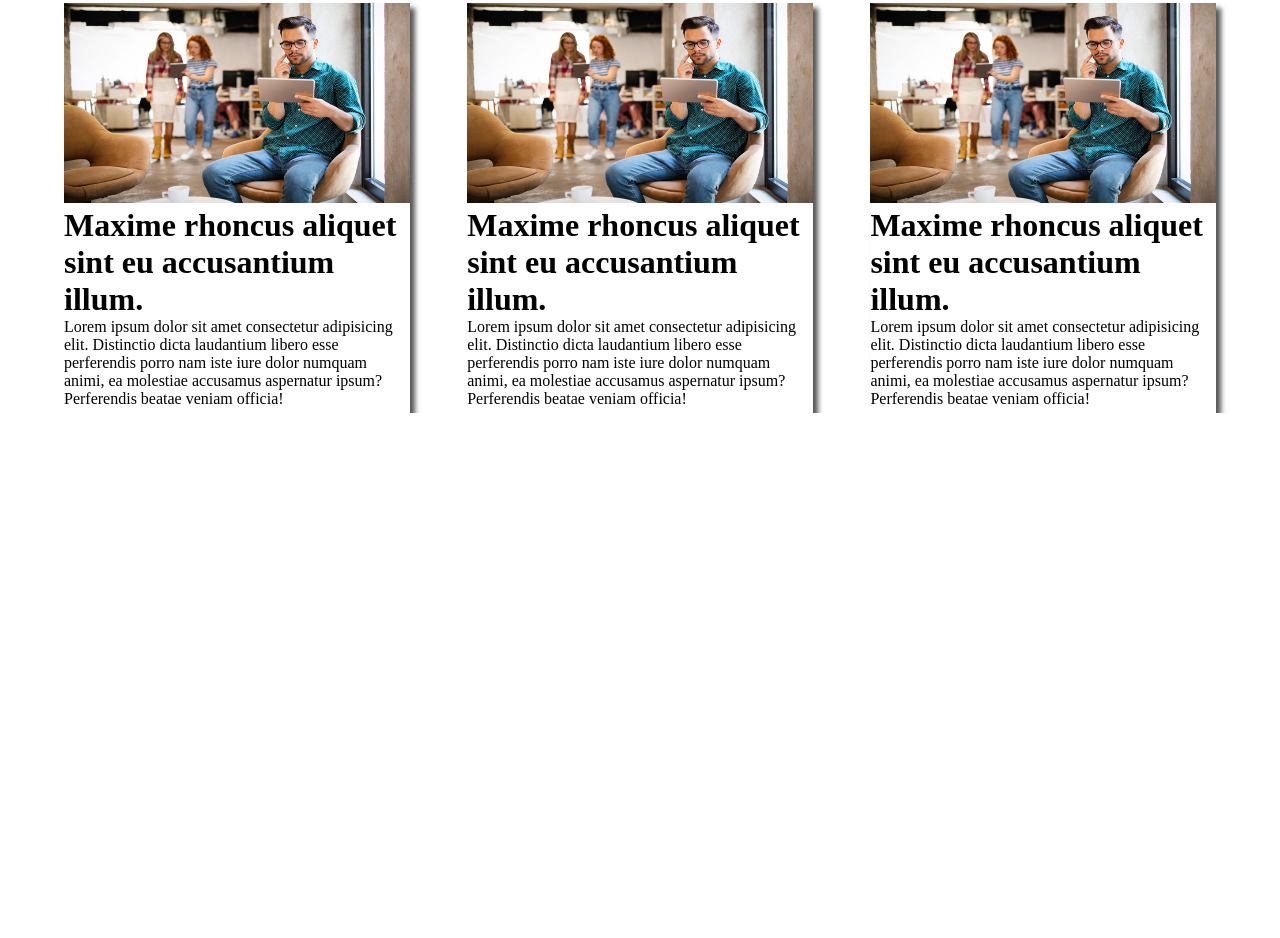
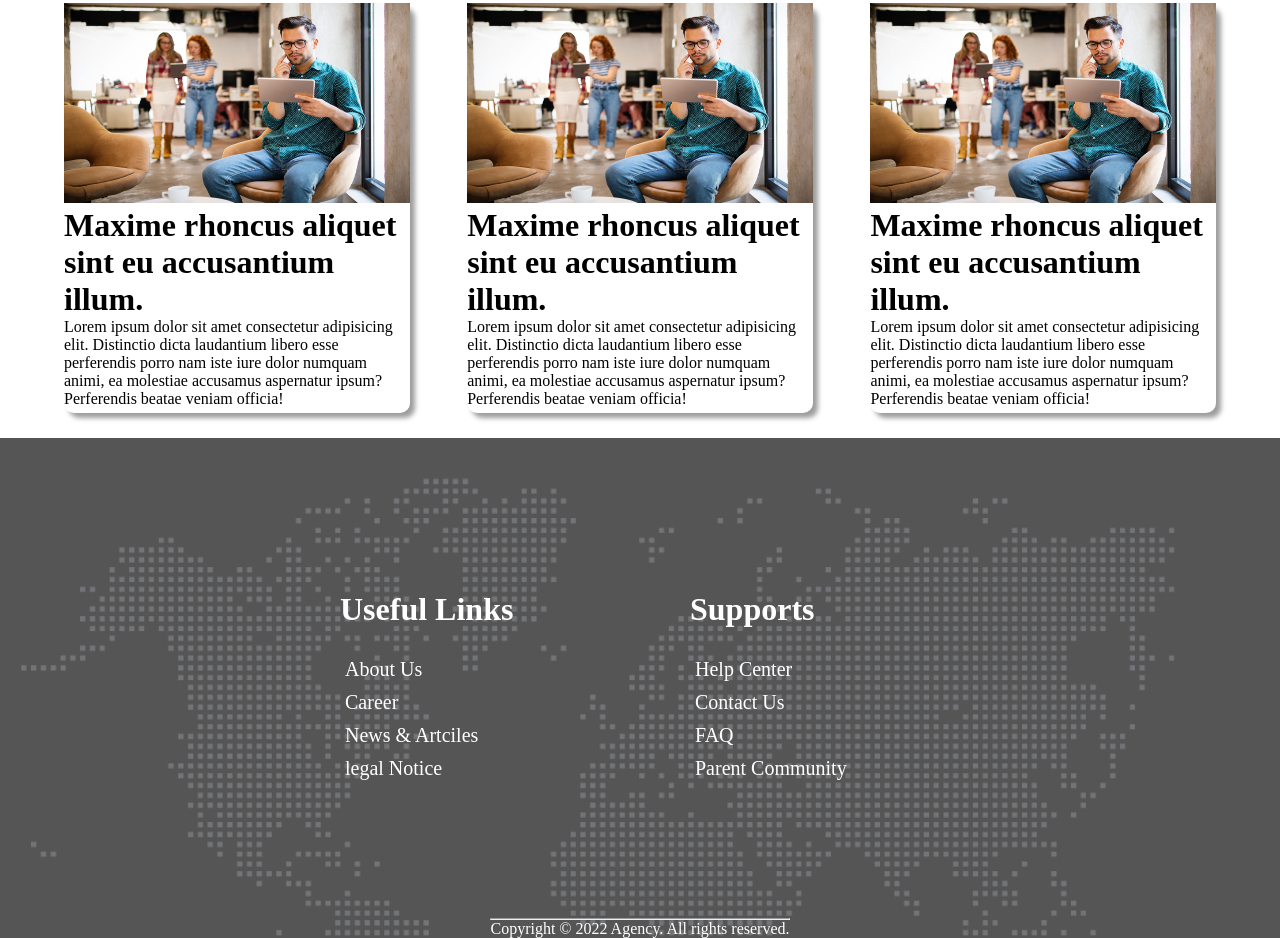
Before and after one commit to cpdminhaz/digital-agency, a plain HTML site: page index.html in a window 1280 px wide. Shown: the part 2142-3080 px from the top of the page. Before the commit the page ends 2555 px from the top, so only its background shows below. Drawn offline with Linux system fonts and the light colour scheme.

Commit message:
finished with some cheating

```diff
--- a/index.css
+++ b/index.css
@@ -116,9 +116,34 @@ nav {
 }
 
 .blog-1 {
-    height: 410px;width: 30%; box-shadow: 5px 5px 5px rgba(0, 0, 0, 0.669);
+    height: 410px;width: 30%;box-shadow: 5px 5px 5px rgba(0, 0, 0, 0.39); border-radius: 10px;
 }
 
 .blog-text {
     display: flex; justify-content: space-between;
 }
+
+
+/* Footer Styles */
+
+.footer {
+    background-color: rgba(0, 0, 0, 0.667);height: 500px;margin-top: 25px;position: relative;display: flex;justify-content: center;align-items: center;background-image:url('asset/image/footer-bg.png'); background-repeat:no-repeat; background-size: cover;
+}
+
+.footer2 {
+    height: 250px; width: 250px;margin-left: 50px;margin-right: 50px;position: static;display: flex;flex-direction: column;justify-content: center;color: white;
+}
+.footer2 a {
+    text-decoration: none;color:white;font-size: 20px;padding: 5px;
+}
+.footer3 {
+    height: 250px; width: 250px;margin-left: 50px;margin-right: 50px;position: static;display: flex;flex-direction: column;justify-content: center;color:white;
+}
+
+.footer3 a {
+    text-decoration: none;color:white;font-size: 20px;padding: 5px;padding-top;
+}
+
+.footers {
+    height: 250px; width: 250px;margin-left: 50px;margin-right: 50px;position: static;display: flex;flex-direction: column;justify-content: center;
+}
--- a/index.html
+++ b/index.html
@@ -146,9 +146,38 @@
 
         </div>
     </main>
+        <!-- Footer Section -->
+    <footer>
+        <div class="footer">
+            <!-- <div class="footers" style="margin-right: 20px;padding-right: 40px;">
+                <img src="asset/logo/logo.png" alt="">
+                <p style="font-size: 20px;">
+                    Auctor blandit dolorem primis eius odit soluta molestie? Malesuada elementum aut doloremque labo.
+                </p>
 
-    <footer>
-
+                <img src="" alt="">
+            </div> -->
+            <div class="footer2">
+                <h1 style="padding-bottom: 25px;">Useful Links</h1>
+                <a href="#">About Us</a>
+                <a href="#">Career</a>
+                <a href="#">News & Artciles</a>
+                <a href="#">legal Notice</a>
+            </div>
+            <div class="footer3">
+                <h1 style="padding-bottom: 25px;">Supports</h1>
+                <a href="#">Help Center</a>
+                <a href="#">Contact Us</a>
+                <a href="#">FAQ</a>
+                <a href="#">Parent Community</a>
+            </div>
+            <!-- <div class="footers">
+            </div> -->
+            <div style="display: block; position: absolute;color: white;margin-top: 480px;">
+                <hr>
+            <p>Copyright &copy; 2022 Agency. All rights reserved.</p>
+        </div>
+        </div>
     </footer>
 </body>
 
```
Also changed, not shown: asset/icons/facebook.png (added), asset/icons/insta.png (added), asset/icons/twitter.png (added).
